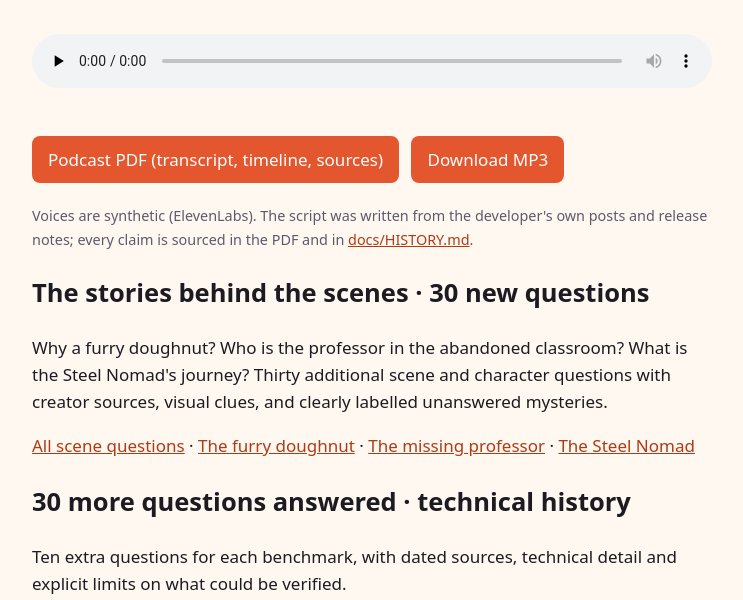
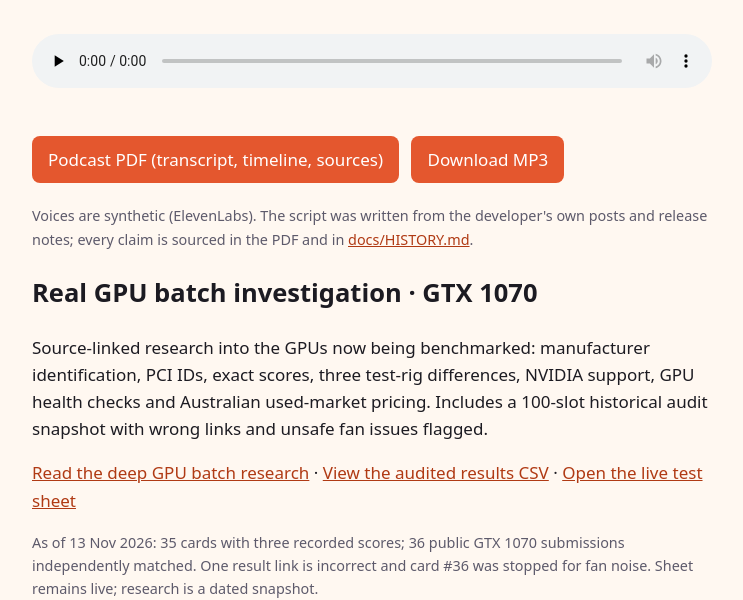
Before and after one commit to Parris-Tech-Services/furmark-history, a plain HTML site: page site/index.html in a window 1280 px wide. Shown: the part 206-806 px from the top of the page, without its empty margins (268-1011 px from the left). Drawn offline with Linux system fonts and the light colour scheme.

Commit message:
Publish source-backed GTX1070 fleet research and linked benchmark audit

```diff
--- a/site/index.html
+++ b/site/index.html
@@ -16,6 +16,10 @@ audio{width:100%;margin:20px 0}a{color:var(--hot)}.mut{color:var(--mut);font-siz
 <p><a class="btn" href="furmark-history-podcast.pdf">Podcast PDF (transcript, timeline, sources)</a>
 <a class="btn" href="furmark-history-podcast.mp3">Download MP3</a></p>
 <p class="mut">Voices are synthetic (ElevenLabs). The script was written from the developer's own posts and release notes; every claim is sourced in the PDF and in <a href="https://github.com/Parris-Tech-Services/furmark-history/blob/main/docs/HISTORY.md">docs/HISTORY.md</a>.</p>
+<h2>Real GPU batch investigation · GTX 1070</h2>
+<p>Source-linked research into the GPUs now being benchmarked: manufacturer identification, PCI IDs, exact scores, three test-rig differences, NVIDIA support, GPU health checks and Australian used-market pricing. Includes a 100-slot historical audit snapshot with wrong links and unsafe fan issues flagged.</p>
+<p><a href="https://github.com/Parris-Tech-Services/furmark-history/blob/main/docs/GPU_BATCH_RESEARCH.md">Read the deep GPU batch research</a> · <a href="https://github.com/Parris-Tech-Services/furmark-history/blob/main/data/benchmark_snapshot_2026-11-13.csv">View the audited results CSV</a> · <a href="https://docs.google.com/spreadsheets/d/1yCaJ1PXI7R5sCuZopxetPMwNWyK142i7SJOmZRwTj44/edit">Open the live test sheet</a></p>
+<p class="mut">As of 13 Nov 2026: 35 cards with three recorded scores; 36 public GTX 1070 submissions independently matched. One result link is incorrect and card #36 was stopped for fan noise. Sheet remains live; research is a dated snapshot.</p>
 <h2>The stories behind the scenes · 30 new questions</h2>
 <p>Why a furry doughnut? Who is the professor in the abandoned classroom? What is the Steel Nomad's journey? Thirty additional scene and character questions with creator sources, visual clues, and clearly labelled unanswered mysteries.</p>
 <p><a href="https://github.com/Parris-Tech-Services/furmark-history/blob/main/docs/SCENE_STORY_QUESTIONS.md">All scene questions</a> · <a href="https://github.com/Parris-Tech-Services/furmark-history/blob/main/docs/SCENE_FURMARK.md">The furry doughnut</a> · <a href="https://github.com/Parris-Tech-Services/furmark-history/blob/main/docs/SCENE_SUPERPOSITION.md">The missing professor</a> · <a href="https://github.com/Parris-Tech-Services/furmark-history/blob/main/docs/SCENE_STEEL_NOMAD.md">The Steel Nomad</a></p>
```
